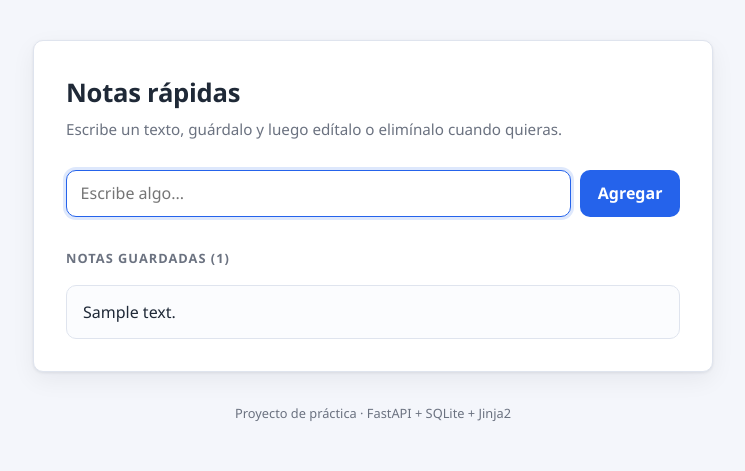
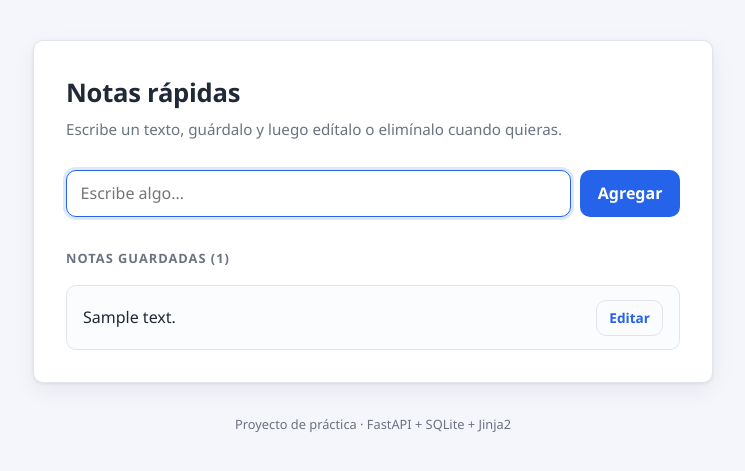
Before and after one commit to lorf543/crud-fastapi-gitflow, a FastAPI app: template app/templates/index.html in a window 1280 px wide. Shown: the top 471 px of the page, without its empty margins (267-1012 px from the left). Run offline with FastAPI, Linux system fonts and the light colour scheme; the template is opened without the code that fills it: most values are stand-ins (such as "Sample title", 1, 10 or a date in 2020).

Commit message:
feat(editar-nota): permitir la edición en línea de las notas
Se agrega la ruta POST /notas/{id}/editar, el formulario de edición en línea
sobre el propio listado y el enlace "Editar" en cada nota. La validación del
texto se comparte con la creación y las notas inexistentes responden 404.

```diff
--- a/app/main.py
+++ b/app/main.py
@@ -7,7 +7,7 @@ en el servidor y no requiere ningún paso de compilación en el frontend.
 from contextlib import asynccontextmanager
 from pathlib import Path
 
-from fastapi import FastAPI, Form, Request
+from fastapi import FastAPI, Form, HTTPException, Request
 from fastapi.responses import HTMLResponse, RedirectResponse
 from fastapi.staticfiles import StaticFiles
 from fastapi.templating import Jinja2Templates
@@ -37,14 +37,32 @@ app.mount("/static", StaticFiles(directory=BASE_DIR / "static"), name="static")
 templates = Jinja2Templates(directory=BASE_DIR / "templates")
 
 
-@app.get("/", response_class=HTMLResponse)
-def inicio(request: Request) -> HTMLResponse:
-    """Renderiza la página principal con el listado de notas."""
+def _renderizar_indice(
+    request: Request,
+    *,
+    estado: int = 200,
+    error: str | None = None,
+    borrador: str = "",
+    editar_id: int | None = None,
+) -> HTMLResponse:
+    """Renderiza la página principal con el contexto habitual."""
     return templates.TemplateResponse(
         request=request,
         name="index.html",
-        context={"items": crud.listar_notas()},
+        context={
+            "items": crud.listar_notas(),
+            "error": error,
+            "borrador": borrador,
+            "editar_id": editar_id,
+        },
+        status_code=estado,
     )
+
+
+@app.get("/", response_class=HTMLResponse)
+def inicio(request: Request, editar: int | None = None) -> HTMLResponse:
+    """Renderiza la página principal, opcionalmente con una nota en edición."""
+    return _renderizar_indice(request, editar_id=editar)
 
 
 @app.post("/notas")
@@ -53,16 +71,27 @@ def crear_nota(request: Request, texto: str = Form("")):
     try:
         crud.crear_nota(texto)
     except crud.TextoInvalidoError as error:
-        return templates.TemplateResponse(
-            request=request,
-            name="index.html",
-            context={
-                "items": crud.listar_notas(),
-                "error": str(error),
-                "borrador": texto,
-            },
-            status_code=400,
+        return _renderizar_indice(request, estado=400, error=str(error), borrador=texto)
+
+    return RedirectResponse(url="/", status_code=303)
+
+
+@app.post("/notas/{nota_id}/editar")
+def editar_nota(request: Request, nota_id: int, texto: str = Form("")):
+    """Actualiza el texto de una nota existente."""
+    try:
+        actualizada = crud.actualizar_nota(nota_id, texto)
+    except crud.TextoInvalidoError as error:
+        return _renderizar_indice(
+            request,
+            estado=400,
+            error=str(error),
+            borrador=texto,
+            editar_id=nota_id,
         )
+
+    if actualizada is None:
+        raise HTTPException(status_code=404, detail="La nota no existe.")
 
     return RedirectResponse(url="/", status_code=303)
 
--- a/app/static/style.css
+++ b/app/static/style.css
@@ -57,7 +57,8 @@ body {
   margin-top: 1.75rem;
 }
 
-.formulario input[type="text"] {
+.formulario input[type="text"],
+.form-edicion input[type="text"] {
   flex: 1;
   min-width: 0;
   padding: 0.65rem 0.85rem;
@@ -69,7 +70,8 @@ body {
   transition: border-color 0.15s ease, box-shadow 0.15s ease;
 }
 
-.formulario input[type="text"]:focus {
+.formulario input[type="text"]:focus,
+.form-edicion input[type="text"]:focus {
   outline: none;
   border-color: var(--primario);
   box-shadow: 0 0 0 3px rgba(37, 99, 235, 0.15);
@@ -156,6 +158,43 @@ button:focus-visible {
   word-break: break-word;
 }
 
+.acciones {
+  display: flex;
+  align-items: center;
+  gap: 0.5rem;
+}
+
+.boton-secundario {
+  display: inline-block;
+  padding: 0.4rem 0.75rem;
+  font-size: 0.85rem;
+  font-weight: 600;
+  color: var(--primario);
+  text-decoration: none;
+  background: transparent;
+  border: 1px solid var(--borde);
+  border-radius: var(--radio);
+  cursor: pointer;
+  transition: background-color 0.15s ease, border-color 0.15s ease;
+}
+
+.boton-secundario:hover {
+  background: #eef2ff;
+  border-color: #c7d2fe;
+}
+
+.form-edicion {
+  display: flex;
+  flex: 1;
+  align-items: center;
+  gap: 0.6rem;
+}
+
+.item-editando {
+  background: #eef2ff;
+  border-color: #c7d2fe;
+}
+
 .vacio {
   margin: 0;
   padding: 1.5rem;
--- a/app/templates/index.html
+++ b/app/templates/index.html
@@ -33,9 +33,31 @@
     {% if items %}
       <ul class="items">
         {% for item in items %}
-          <li class="item">
-            <p class="texto">{{ item.texto }}</p>
-          </li>
+          {% if editar_id == item.id %}
+            <li class="item item-editando">
+              <form class="form-edicion" action="/notas/{{ item.id }}/editar" method="post">
+                <label class="oculto" for="texto-{{ item.id }}">Editar nota</label>
+                <input
+                  id="texto-{{ item.id }}"
+                  type="text"
+                  name="texto"
+                  value="{{ item.texto }}"
+                  maxlength="280"
+                  required
+                  autofocus
+                >
+                <button type="submit">Guardar</button>
+                <a class="boton-secundario" href="/">Cancelar</a>
+              </form>
+            </li>
+          {% else %}
+            <li class="item">
+              <p class="texto">{{ item.texto }}</p>
+              <div class="acciones">
+                <a class="boton-secundario" href="/?editar={{ item.id }}">Editar</a>
+              </div>
+            </li>
+          {% endif %}
         {% endfor %}
       </ul>
     {% else %}
```
Also changed, not shown: tests/test_app.py (+56 -0 lines), README.md.
